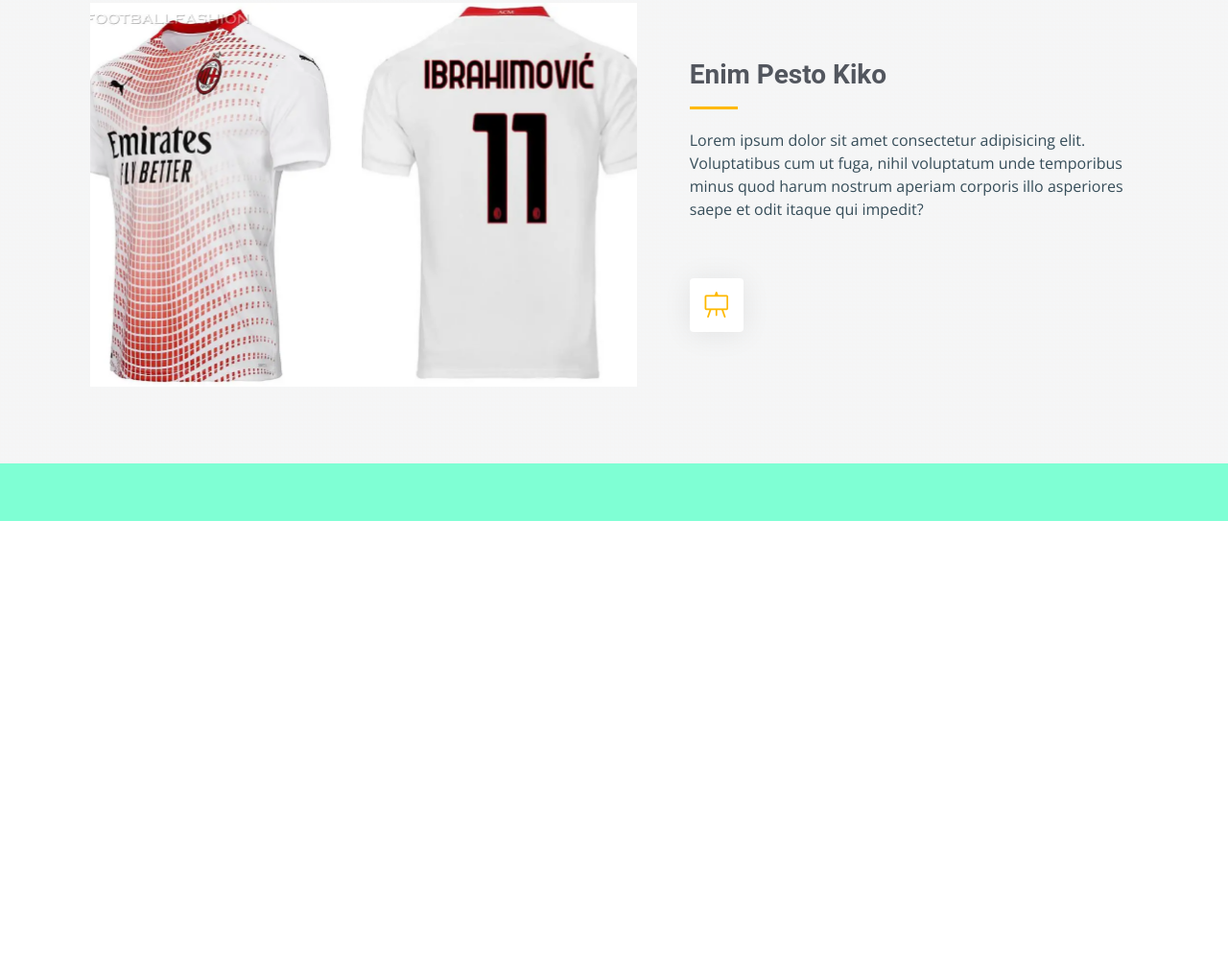
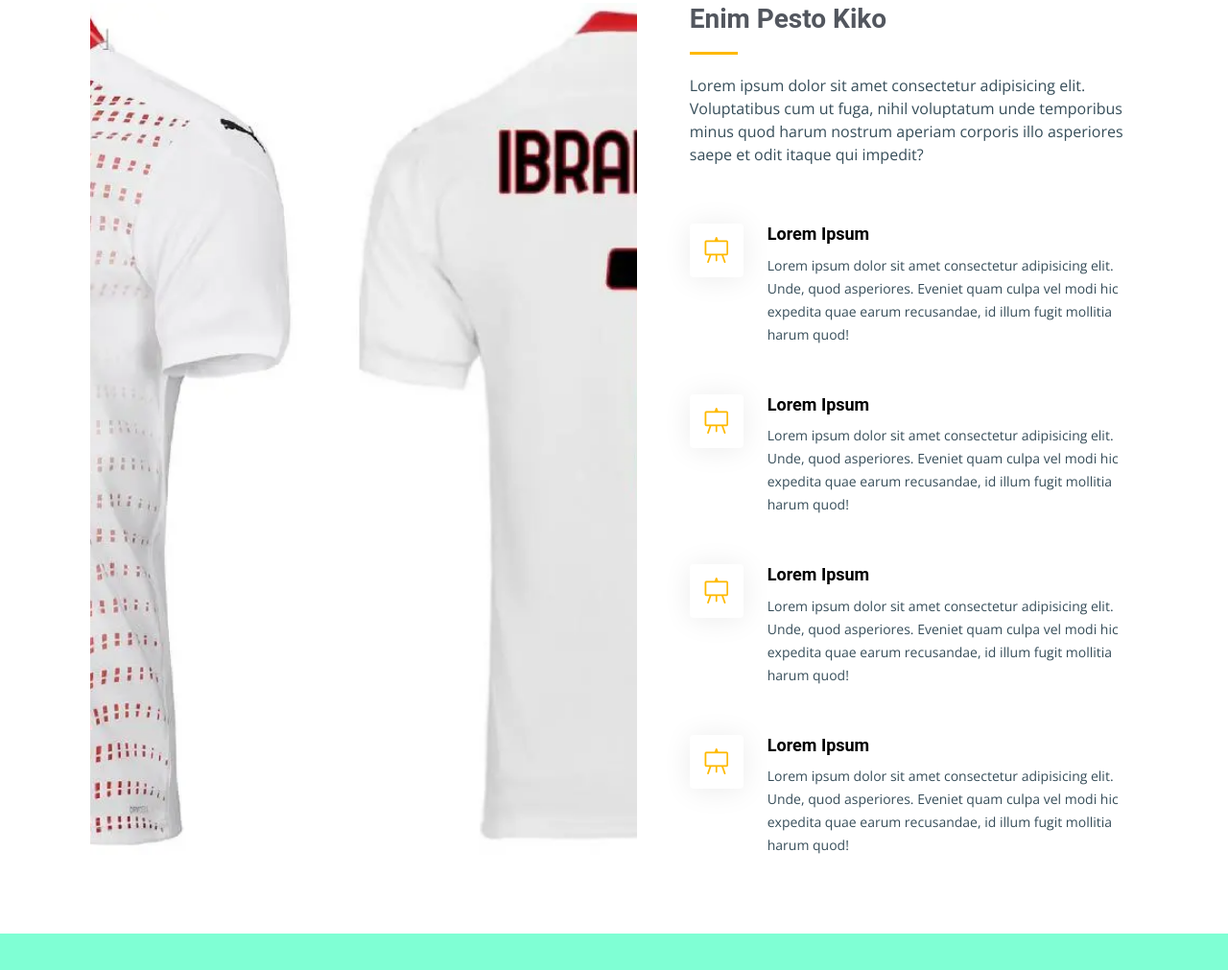
Before and after one commit to yasZemmouri/construction, a plain HTML site: page index.html in a window 1280 px wide. Shown: the part 3771-4782 px from the top of the page at 96% size. Before the commit the page ends 4314 px from the top, so only its background shows below. Drawn offline with nearby package versions, Linux system fonts and the light colour scheme.

Commit message:
end alt services section

```diff
--- a/assets/css/main2.css
+++ b/assets/css/main2.css
@@ -759,3 +759,26 @@
     background-color: var(--color-primary);
     color: white;
 }
+
+#alt-services .icon-box h4 {
+    font-weight: bold;
+    margin-bottom: 10px;
+    font-size: 18px;
+}
+
+#alt-services .icon-box h4 a {
+    color: black;
+    transition: .3s;
+}
+
+#alt-services .icon-box h4 a:hover {
+    color: var(--color-primary);
+
+}
+
+#alt-services .icon-box p {
+    line-height: 24px;
+    font-size: 14px;
+    /* this margin doens't seem important  */
+    margin-bottom: 0;
+}
--- a/index.html
+++ b/index.html
@@ -317,7 +317,7 @@
             </div>
         </section>
         <!-- ======= Alt Services Section ======= -->
-        <section id="alt-services" class="section-bg">
+        <section id="alt-services">
             <div class='container-xl'>
                 <div class="row justify-content-around gy-4">
                     <!-- this div has no dimentions -->
@@ -330,13 +330,48 @@
                             et odit itaque qui impedit?</p>
                         <!-- what is flex-shrink-0 -->
                         <!-- why put the icon in a flex box -->
+                        <!-- is it to center the icon inside the box??  -->
+                        <!-- icon box contains 2 blocks the block with the icon and a block with h4 and p  -->
                         <div class="icon-box d-flex">
                             <i class="bi bi-easel flex-shrink-0"></i>
-                        </div>
+                            <div>
+                                <h4><a href="#" class="stretched-link">Lorem Ipsum</a></h4>
+                                <p>Lorem ipsum dolor sit amet consectetur adipisicing elit. Unde, quod asperiores.
+                                    Eveniet quam culpa vel modi hic expedita quae earum recusandae, id illum fugit
+                                    mollitia harum quod!</p>
+                            </div>
+                        </div><!-- End Icon Box -->
+                        <div class="icon-box d-flex">
+                            <i class="bi bi-easel flex-shrink-0"></i>
+                            <div>
+                                <h4><a href="#" class="stretched-link">Lorem Ipsum</a></h4>
+                                <p>Lorem ipsum dolor sit amet consectetur adipisicing elit. Unde, quod asperiores.
+                                    Eveniet quam culpa vel modi hic expedita quae earum recusandae, id illum fugit
+                                    mollitia harum quod!</p>
+                            </div>
+                        </div><!-- End Icon Box -->
+                        <div class="icon-box d-flex">
+                            <i class="bi bi-easel flex-shrink-0"></i>
+                            <div>
+                                <h4><a href="#" class="stretched-link">Lorem Ipsum</a></h4>
+                                <p>Lorem ipsum dolor sit amet consectetur adipisicing elit. Unde, quod asperiores.
+                                    Eveniet quam culpa vel modi hic expedita quae earum recusandae, id illum fugit
+                                    mollitia harum quod!</p>
+                            </div>
+                        </div><!-- End Icon Box -->
+                        <div class="icon-box d-flex">
+                            <i class="bi bi-easel flex-shrink-0"></i>
+                            <div>
+                                <h4><a href="#" class="stretched-link">Lorem Ipsum</a></h4>
+                                <p>Lorem ipsum dolor sit amet consectetur adipisicing elit. Unde, quod asperiores.
+                                    Eveniet quam culpa vel modi hic expedita quae earum recusandae, id illum fugit
+                                    mollitia harum quod!</p>
+                            </div>
+                        </div><!-- End Icon Box -->
                     </div>
                 </div>
             </div>
-        </section>
+        </section><!-- End Alt Services Section -->
     </main>
     <footer>
         <div class="container-xl"></div>
```
